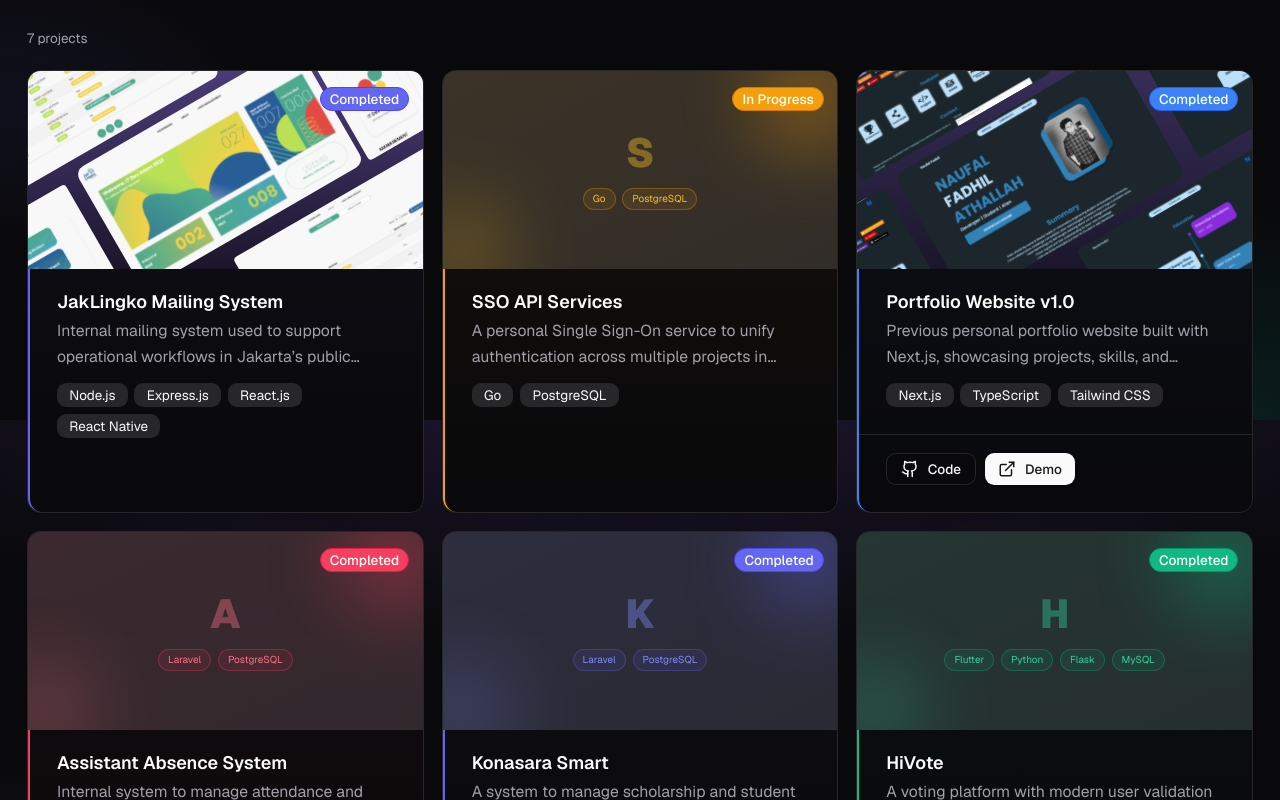
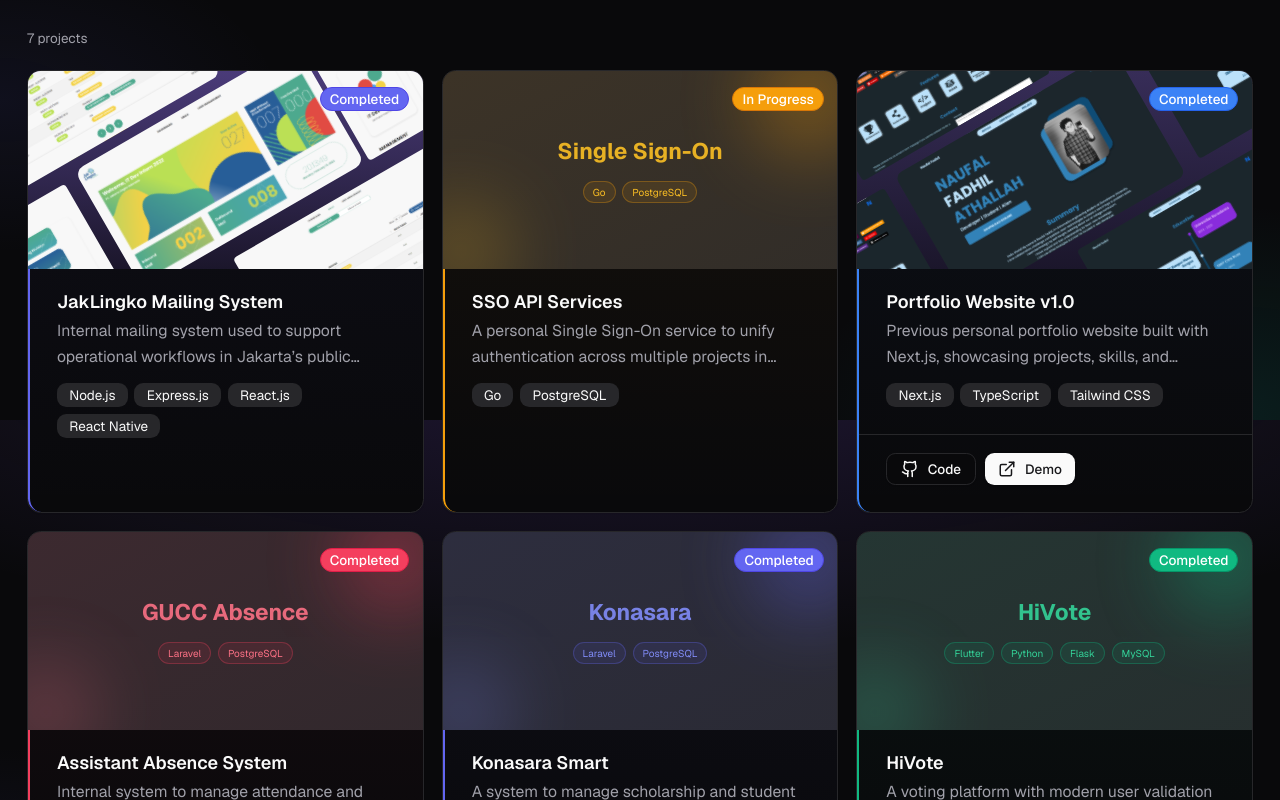
Before and after one commit to NaufalFadhil/v2.naufalfadhil.my.id, a Next.js app: page /projects in a window 1280 px wide. Shown: the part 380-1180 px from the top of the page. Built offline with nearby package versions, Linux system fonts and the light colour scheme.

Commit message:
feat(project): add icon property to Project type and update ProjectCard for dynamic icon display

```diff
--- a/src/components/shared/project-card.tsx
+++ b/src/components/shared/project-card.tsx
@@ -118,8 +118,12 @@ export function ProjectCard({ project, colorIndex = 0 }: ProjectCardProps) {
             <div className={`absolute inset-0 flex flex-col items-center justify-center gap-3 p-5 bg-gradient-to-br ${c.placeholder}`}>
               <div className={`absolute -top-6 -right-6 h-24 w-24 rounded-full opacity-40 blur-2xl ${c.blob1}`} />
               <div className={`absolute -bottom-6 -left-6 h-20 w-20 rounded-full opacity-30 blur-2xl ${c.blob2}`} />
-              <span className={`text-4xl font-black select-none opacity-40 ${c.initial}`}>
-                {project.title.charAt(0)}
+              <span className={`select-none ${
+                project.icon
+                  ? `font-bold ${c.initial} ${project.icon.length === 1 ? "text-5xl opacity-80" : project.icon.length <= 4 ? "text-3xl opacity-90" : "text-xl opacity-90"}`
+                  : `text-4xl font-black opacity-40 ${c.initial}`
+              }`}>
+                {project.icon ?? project.title.charAt(0)}
               </span>
               <div className="flex flex-wrap justify-center gap-1.5 px-2">
                 {project.tech.slice(0, 4).map((t) => (
--- a/src/data/projects.ts
+++ b/src/data/projects.ts
@@ -13,6 +13,7 @@ export type Project = {
   draft?: boolean;
   status: "completed" | "in-progress" | "archived";
   year: number;
+  icon?: string;
 };
 
 export const projects: Project[] = [
@@ -108,6 +109,7 @@ export const projects: Project[] = [
     tags: ["Mobile", "Machine Learning", "Security"],
     tech: ["Flutter", "Python", "Flask", "MySQL", "OpenCV"],
     github: undefined,
+    icon: "HiVote",
     featured: false,
     draft: false,
     status: "completed",
@@ -123,6 +125,7 @@ export const projects: Project[] = [
     tags: ["Mobile", "Full Stack"],
     tech: ["Flutter", "Laravel", "MySQL"],
     github: undefined,
+    icon: "Foodata",
     featured: false,
     draft: false,
     status: "completed",
@@ -138,6 +141,7 @@ export const projects: Project[] = [
     tags: ["Internal Tool", "Web"],
     tech: ["Laravel", "PostgreSQL"],
     github: undefined,
+    icon: "GUCC Absence",
     featured: false,
     draft: false,
     status: "completed",
@@ -153,6 +157,7 @@ export const projects: Project[] = [
     tags: ["Government", "Web"],
     tech: ["Laravel", "PostgreSQL"],
     github: undefined,
+    icon: "Konasara",
     featured: false,
     draft: false,
     status: "completed",
@@ -168,6 +173,7 @@ export const projects: Project[] = [
     tags: ["Backend", "Auth"],
     tech: ["Go", "PostgreSQL"],
     github: undefined,
+    icon: "Single Sign-On",
     featured: false,
     draft: false,
     status: "in-progress",
```
